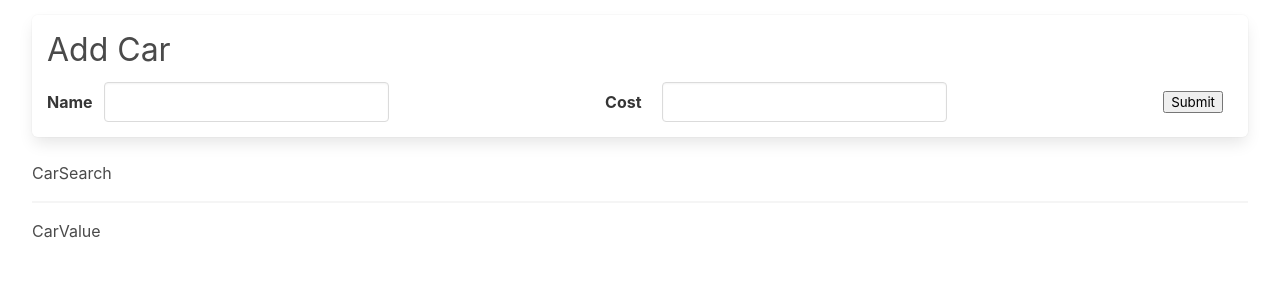
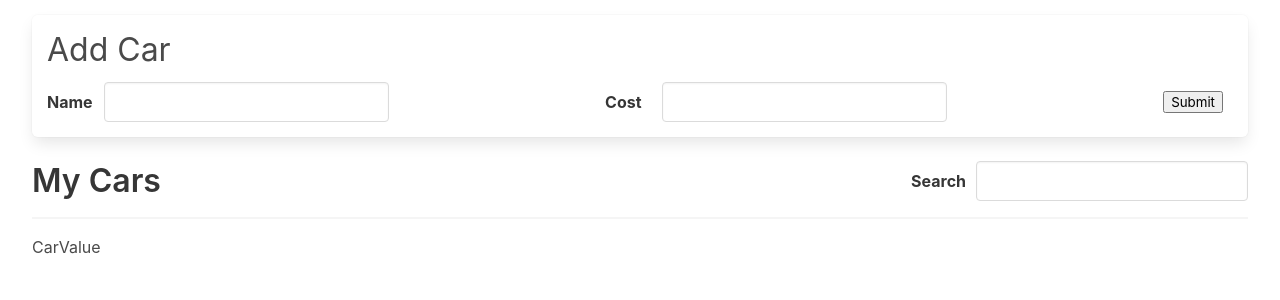
Before and after one commit to asksaurabh/React-Tutorial, a React (Create React App) app in the folder cars/: page / in a window 1280 px wide. Shown: the top 300 px of the page. Built offline with nearby package versions, Linux system fonts and the light colour scheme.

Commit message:
Filter cars based on search term

```diff
--- a/cars/src/components/CarList.js
+++ b/cars/src/components/CarList.js
@@ -3,8 +3,10 @@
 
 function CarList() {
   const dispatch = useDispatch();
-  const cars = useSelector((state) => {
-    return state.cars.carsList;
+  const cars = useSelector(({ cars: { searchTerm, carsList } }) => {
+    return carsList.filter((car) =>
+      car.carName.toLowerCase().includes(searchTerm.toLowerCase())
+    );
   });
 
   const handleCarDelete = (car) => {
--- a/cars/src/components/CarSearch.js
+++ b/cars/src/components/CarSearch.js
@@ -1,5 +1,29 @@
+import { useSelector, useDispatch } from 'react-redux';
+import { changeSearchTerm } from '../store';
+
 function CarSearch() {
-  return <div>CarSearch</div>;
+  const dispatch = useDispatch();
+  const searchTerm = useSelector((state) => {
+    return state.cars.searchTerm;
+  });
+
+  const handleSearchTermChange = (event) => {
+    dispatch(changeSearchTerm(event.target.value));
+  };
+
+  return (
+    <div className='list-header'>
+      <h3 className='title is-3'>My Cars</h3>
+      <div className='search field is-horizontal'>
+        <label className='label'>Search</label>
+        <input
+          className='input'
+          value={searchTerm}
+          onChange={handleSearchTermChange}
+        />
+      </div>
+    </div>
+  );
 }
 
 export default CarSearch;
```
